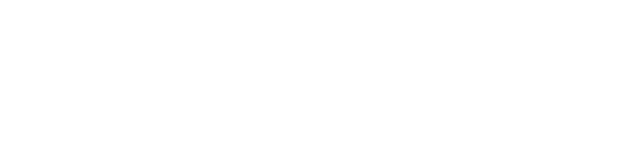
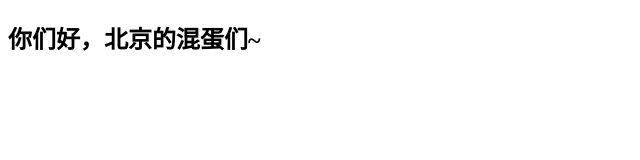
Before and after one commit to yang7776/yang7776.github.io, a plain HTML site: page index.html in a window 1280 px wide. Shown: the whole page, without its empty margins (0-640 px from the left). Drawn offline with Linux system fonts and the light colour scheme.

Commit message:
Update index.html

```diff
--- a/index.html
+++ b/index.html
@@ -5,6 +5,6 @@
     <title>Hello World~</title>
 </head>
 <body>
-
+    <h2>你们好，北京的混蛋们~</h2>
 </body>
 </html>
```
